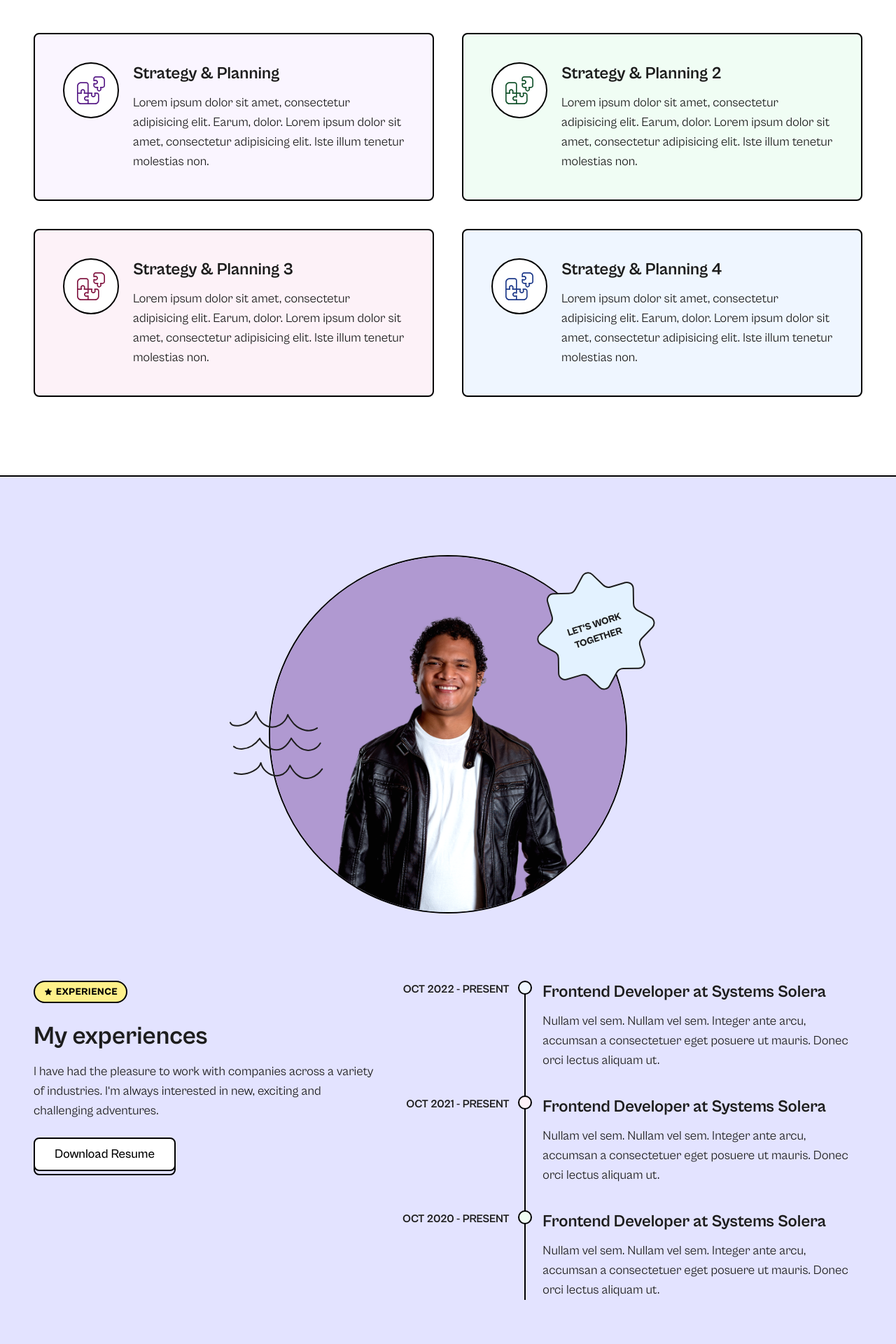
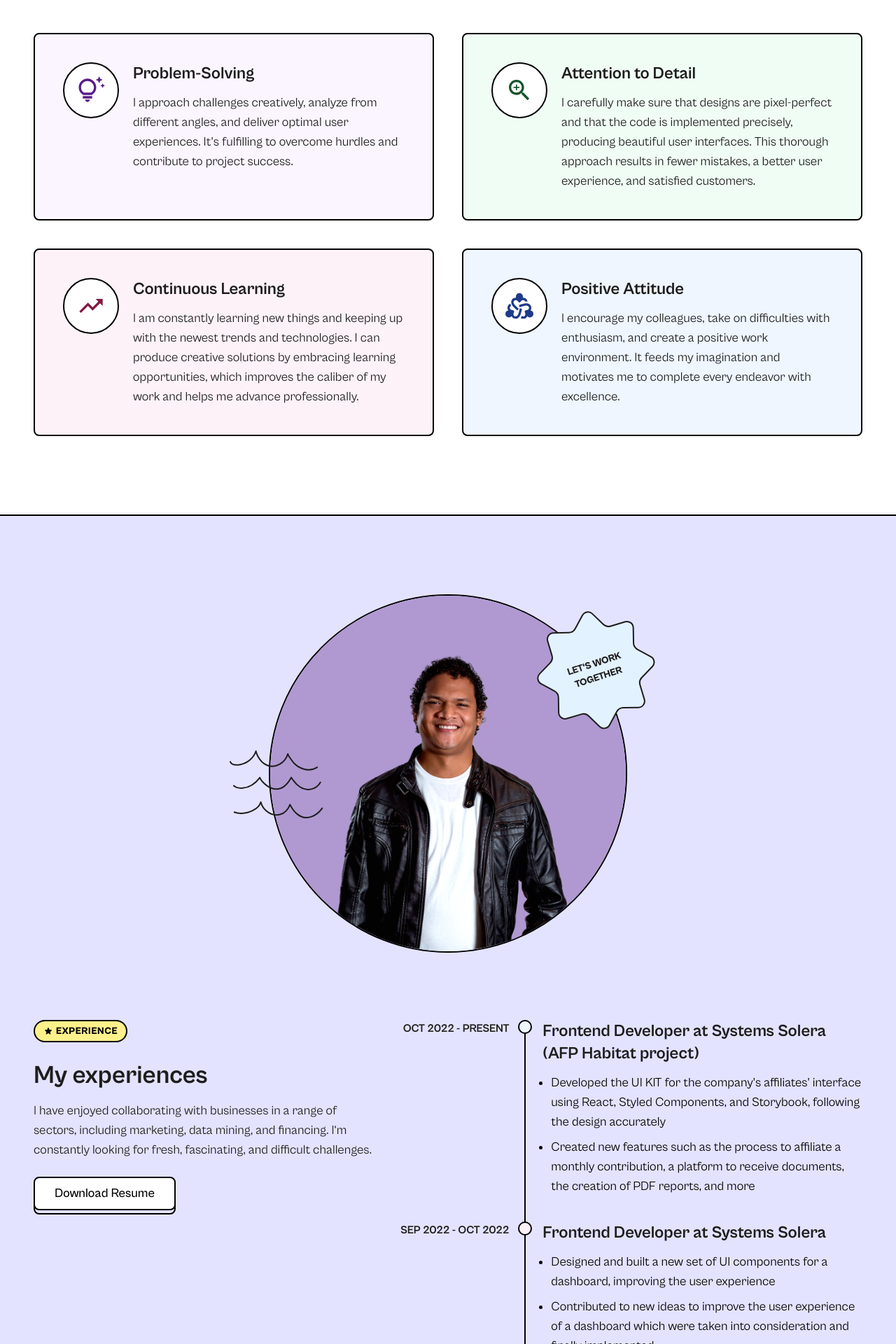
Before and after one commit to julio-benavente/portfolio, a Next.js app: page / in a window 1280 px wide. Shown: the part 1080-3000 px from the top of the page at 70% size. Built offline with nearby package versions, Linux system fonts and the light colour scheme.

Commit message:
chore: fake data replaced with real data

```diff
--- a/src/app/home/Experience/Timeline.tsx
+++ b/src/app/home/Experience/Timeline.tsx
@@ -13,7 +13,13 @@ const Timeline = () => {
 
 export default Timeline;
 
-type BaseTimelineItemType = (typeof timelineItemsList)[number];
+interface BaseTimelineItemType {
+  date: string;
+  position: string;
+  company: string;
+  content: string | string[];
+  color: string;
+}
 interface TimelineItemType extends BaseTimelineItemType {}
 
 const TimelineItem = (props: TimelineItemType) => {
@@ -41,9 +47,24 @@ const TimelineItem = (props: TimelineItemType) => {
       <p className="text-2xl font-bold mb-3">
         {props.position} at {props.company}
       </p>
-      <p className="text-lg group-[:not(:last-of-type)]:pb-9">
-        {props.content}
-      </p>
+      {typeof props.content === "string" && (
+        <p className="text-lg group-[:not(:last-of-type)]:pb-9">
+          {props.content}
+        </p>
+      )}
+
+      {Array.isArray(props.content) && (
+        <ul className="text-lg group-[:not(:last-of-type)]:pb-9">
+          {props.content.map((e, i) => (
+            <li
+              key={i}
+              className="[&:not(:last-of-type)]:mb-2 list-outside list-disc ml-3"
+            >
+              {e}
+            </li>
+          ))}
+        </ul>
+      )}
     </div>
   );
 };
@@ -52,25 +73,31 @@ const timelineItemsList = [
   {
     date: "Oct 2022 - Present",
     position: "Frontend Developer",
-    company: "Systems Solera",
-    content:
-      "Nullam vel sem. Nullam vel sem. Integer ante arcu, accumsan a consectetuer eget posuere ut mauris. Donec orci lectus aliquam ut.",
+    company: "Systems Solera (AFP Habitat project)",
+    content: [
+      "Developed the UI KIT for the company's affiliates' interface using React, Styled Components, and Storybook, following the design accurately",
+      "Created new features such as the process to affiliate a monthly contribution, a platform to receive documents, the creation of PDF reports, and more",
+    ],
     color: "blue",
   },
   {
-    date: "Oct 2021 - Present",
+    date: "Sep 2022 - Oct 2022",
     position: "Frontend Developer",
     company: "Systems Solera",
-    content:
-      "Nullam vel sem. Nullam vel sem. Integer ante arcu, accumsan a consectetuer eget posuere ut mauris. Donec orci lectus aliquam ut.",
+    content: [
+      "Designed and built a new set of UI components for a dashboard, improving the user experience",
+      "Contributed to new ideas to improve the user experience of a dashboard which were taken into consideration and finally implemented",
+    ],
     color: "pink",
   },
   {
-    date: "Oct 2020 - Present",
+    date: "Apr 2021 - Mar 2022",
     position: "Frontend Developer",
     company: "Systems Solera",
-    content:
-      "Nullam vel sem. Nullam vel sem. Integer ante arcu, accumsan a consectetuer eget posuere ut mauris. Donec orci lectus aliquam ut.",
+    content: [
+      "Created a dashboard using the MERN stack to reduce the number of tickets sent to the support team",
+      "Build automation scripts that would increase the team productivity",
+    ],
     color: "green",
   },
 ];
--- a/src/app/home/Experience/index.tsx
+++ b/src/app/home/Experience/index.tsx
@@ -46,9 +46,9 @@ const AboutMyExperience = () => {
       <C.Badge className="mb-7">Experience</C.Badge>
       <h2 className="text-4xl font-bold text-center mb-4">My experiences</h2>
       <p className={cls("text-lg mb-6 text-center", "lg:text-left")}>
-        I have had the pleasure to work with companies across a variety of
-        industries. I&lsquo;m always interested in new, exciting and challenging
-        adventures.
+        I have enjoyed collaborating with businesses in a range of sectors,
+        including marketing, data mining, and financing. I&lsquo;m constantly
+        looking for fresh, fascinating, and difficult challenges.
       </p>
       <C.Button
         as="a"
--- a/src/app/home/Experience/testimonialsList.ts
+++ b/src/app/home/Experience/testimonialsList.ts
@@ -2,7 +2,7 @@ const testimonialsList = [
   {
     id: 0,
     person: "Elvis Sanchez",
-    position: "Tech lead",
+    position: "Tech Lead",
     company: "AFP Habitat",
     testimonial:
       '"Cum sociis natoque penatibus et magnis dis parturient montes, nascetur ridiculus mus. Cras justo odio, dapibus facilisis in, egestas eget quam. Praesent commodo cursus magna, scelerisque nisl consectetur."',
@@ -10,24 +10,24 @@ const testimonialsList = [
   {
     id: 1,
     person: "Luis Saco",
-    position: "Tech lead",
+    position: "Scrum Master",
     company: "AFP Habitat",
     testimonial:
       '"Cum sociis natoque penatibus et magnis dis parturient montes, nascetur ridiculus mus. Cras justo odio, dapibus facilisis in, egestas eget quam. Praesent commodo cursus magna, scelerisque nisl consectetur."',
   },
   {
     id: 2,
-    person: "Anghelo Marmolejo",
-    position: "Tech lead",
+    person: "Nataly Porras",
+    position: "Fullstack Developer",
     company: "AFP Habitat",
     testimonial:
       '"Cum sociis natoque penatibus et magnis dis parturient montes, nascetur ridiculus mus. Cras justo odio, dapibus facilisis in, egestas eget quam. Praesent commodo cursus magna, scelerisque nisl consectetur."',
   },
   {
     id: 3,
-    person: "Daniel Calderon",
-    position: "Tech lead",
-    company: "AFP Habitat",
+    person: "Eduardo Mejias",
+    position: "UI/UX Designer",
+    company: "Solera Systems",
     testimonial:
       '"Cum sociis natoque penatibus et magnis dis parturient montes, nascetur ridiculus mus. Cras justo odio, dapibus facilisis in, egestas eget quam. Praesent commodo cursus magna, scelerisque nisl consectetur scelerisque nisl consectetur."',
   },
--- a/src/app/home/SoftSkills/index.tsx
+++ b/src/app/home/SoftSkills/index.tsx
@@ -3,7 +3,11 @@
 import React from "react";
 import * as C from "@/components";
 import ExtensionTwoToneIcon from "@mui/icons-material/ExtensionTwoTone";
+import ZoomInOutlinedIcon from "@mui/icons-material/ZoomInOutlined";
+import TrendingUpOutlinedIcon from "@mui/icons-material/TrendingUpOutlined";
+import Diversity2OutlinedIcon from "@mui/icons-material/Diversity2Outlined";
 import Puzzle from "@/../public/assets/images/puzzle-alt.jsx";
+import TipsAndUpdatesOutlinedIcon from "@mui/icons-material/TipsAndUpdatesOutlined";
 import Image from "next/image";
 import cls from "@/helpers/cls";
 import PurpleDiamonds from "@/../public/assets/images/purple-diamonds.svg";
@@ -56,31 +60,31 @@ export default index;
 
 const skillsList = [
   {
-    title: "Strategy & Planning",
-    icon: ExtensionTwoToneIcon,
+    title: "Problem-Solving",
+    icon: TipsAndUpdatesOutlinedIcon,
     content:
-      "Lorem ipsum dolor sit amet, consectetur adipisicing elit. Earum, dolor. Lorem ipsum dolor sit amet, consectetur adipisicing elit. Iste illum tenetur molestias non.",
+      "I approach challenges creatively, analyze from different angles, and deliver optimal user experiences. It's fulfilling to overcome hurdles and contribute to project success.",
     color: "purple",
   },
   {
-    title: "Strategy & Planning 2",
-    icon: ExtensionTwoToneIcon,
+    title: "Attention to Detail",
+    icon: ZoomInOutlinedIcon,
     content:
-      "Lorem ipsum dolor sit amet, consectetur adipisicing elit. Earum, dolor. Lorem ipsum dolor sit amet, consectetur adipisicing elit. Iste illum tenetur molestias non.",
+      "I carefully make sure that designs are pixel-perfect and that the code is implemented precisely, producing beautiful user interfaces. This thorough approach results in fewer mistakes, a better user experience, and satisfied customers.",
     color: "green",
   },
   {
-    title: "Strategy & Planning 3",
-    icon: ExtensionTwoToneIcon,
+    title: "Continuous Learning",
+    icon: TrendingUpOutlinedIcon,
     content:
-      "Lorem ipsum dolor sit amet, consectetur adipisicing elit. Earum, dolor. Lorem ipsum dolor sit amet, consectetur adipisicing elit. Iste illum tenetur molestias non.",
+      "I am constantly learning new things and keeping up with the newest trends and technologies. I can produce creative solutions by embracing learning opportunities, which improves the caliber of my work and helps me advance professionally.",
     color: "pink",
   },
   {
-    title: "Strategy & Planning 4",
-    icon: ExtensionTwoToneIcon,
+    title: "Positive Attitude",
+    icon: Diversity2OutlinedIcon,
     content:
-      "Lorem ipsum dolor sit amet, consectetur adipisicing elit. Earum, dolor. Lorem ipsum dolor sit amet, consectetur adipisicing elit. Iste illum tenetur molestias non.",
+      "I encourage my colleagues, take on difficulties with enthusiasm, and create a positive work environment. It feeds my imagination and motivates me to complete every endeavor with excellence.",
     color: "blue",
   },
 ];
@@ -104,7 +108,7 @@ const SkillItem = (props: (typeof skillsList)[number]) => {
           "xs:justify-self-start"
         )}
       >
-        <Puzzle
+        <props.icon
           className={cls(
             "w-10 h-10",
             { "fill-purple-900": props.color === "purple" },
--- a/src/components/Footer/index.tsx
+++ b/src/components/Footer/index.tsx
@@ -28,7 +28,7 @@ const Footer = () => {
             <C.ButtonIcon
               icon={LinkedIn}
               as="a"
-              href="linkedin.com/in/julio-benavente-504ba9119/"
+              href="https://www.linkedin.com/in/julio-benavente-504ba9119/?locale=en_US"
             />
           </div>
         </div>
```
Also changed, not shown: src/app/home/Works/worksList.ts (+35 -34 lines), public/assets/images/project-one-image.png (added).
